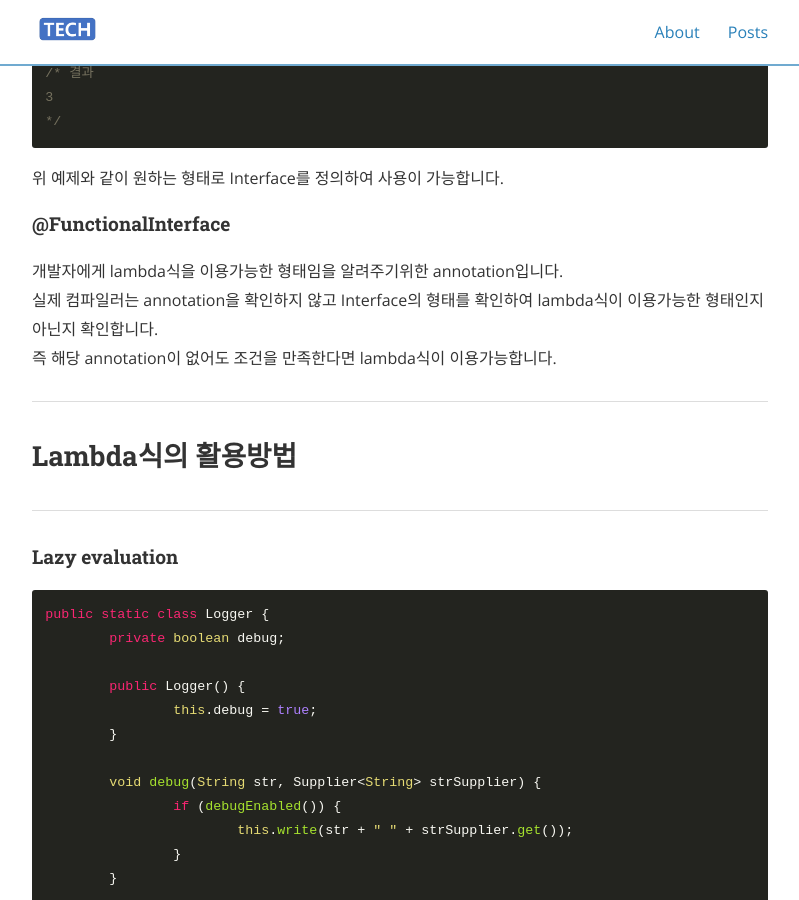
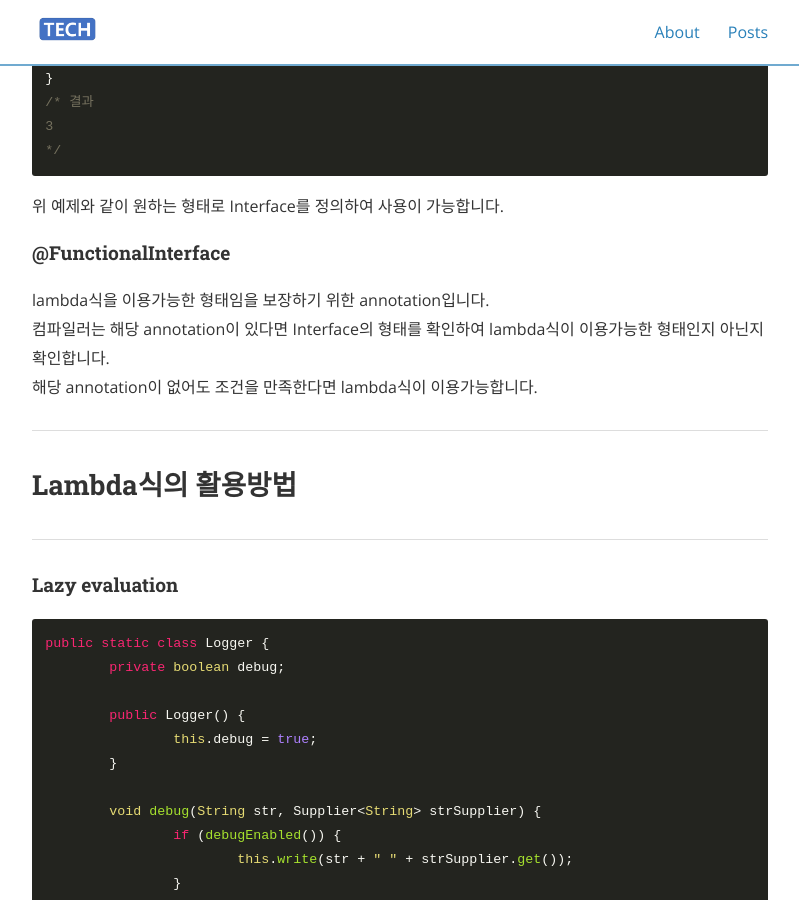
Before and after one commit to e406hsy/e406hsy.github.io, a Jekyll site: the page built from _posts/2020-03-13-Java_8_Lambda.md, in a window 1280 px wide and 900 px high, scrolled down 4518 px. Shown: the whole window, without its empty margins (240-1039 px from the left). Built offline with Jekyll 4.4.1, drawn with Linux system fonts in a browser that asks for light colours; nearby versions of some CDN libraries; comment, search, counter and statistics services are not loaded; some of the changed text lies outside the part shown.

Commit message:
modified:   ../_config.yml 	modified:   2020-03-13-Java_8_Lambda.md

```diff
--- a/_config.yml
+++ b/_config.yml
@@ -14,8 +14,8 @@ subtitle: "A small tech blog"
 email: qkqhdml444@gmail.com
 name: Hong Soon Yong
 description: >
-  A small tech blog for developer
-  Hong SoonYong, NHN developer
+  A small tech blog for developers
+  By Hong SoonYong, NHN developer
 # Base URL of site (i.e. /blog). It should always start with a slash,
 # and never end with a slash. Set it to a blank value if hosting at the
 # root of your server.
--- a/_posts/2020-03-13-Java_8_Lambda.md
+++ b/_posts/2020-03-13-Java_8_Lambda.md
@@ -160,9 +160,9 @@ public static void main(String[] args) {
 위 예제와 같이 원하는 형태로 Interface를 정의하여 사용이 가능합니다.
 
 #### @FunctionalInterface
-개발자에게 lambda식을 이용가능한 형태임을 알려주기위한 annotation입니다.
-실제 컴파일러는 annotation을 확인하지 않고 Interface의 형태를 확인하여 lambda식이 이용가능한 형태인지 아닌지 확인합니다.
-즉 해당 annotation이 없어도 조건을 만족한다면 lambda식이 이용가능합니다.
+lambda식을 이용가능한 형태임을 보장하기 위한 annotation입니다.
+컴파일러는 해당 annotation이 있다면 Interface의 형태를 확인하여 lambda식이 이용가능한 형태인지 아닌지 확인합니다.
+해당 annotation이 없어도 조건을 만족한다면 lambda식이 이용가능합니다.
 
 ---
 ## Lambda식의 활용방법
```
Also changed, not shown: other parts of _posts/2020-03-13-Java_8_Lambda.md (+1 -1 lines).
